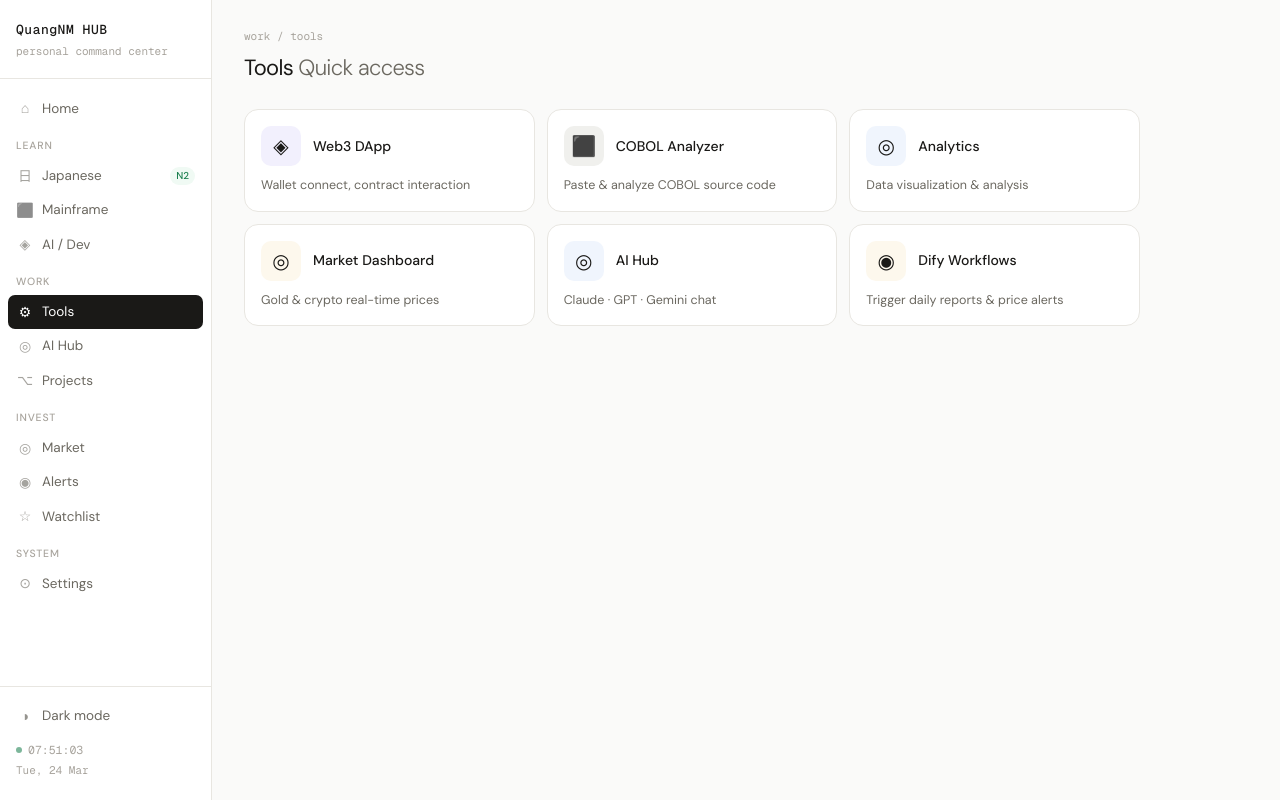
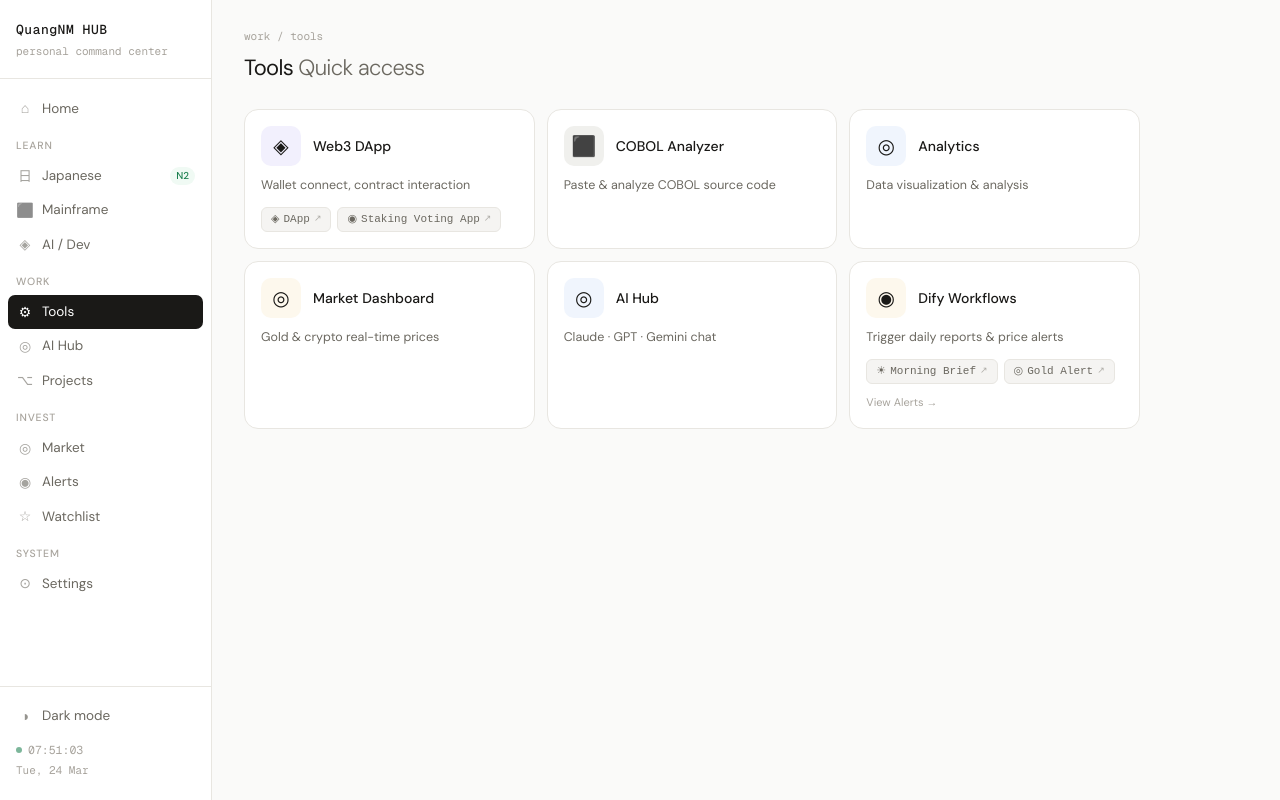
Before and after one commit to NMQuang/dashboard-hub, a Next.js app: page /work/tools in a window 1280 px wide. Built offline with nearby package versions, Linux system fonts and the light colour scheme.

Commit message:
modify work tools

```diff
--- a/app/work/tools/page.tsx
+++ b/app/work/tools/page.tsx
@@ -1,16 +1,44 @@
 // app/work/tools/page.tsx
 import type { Metadata } from 'next'
 import Link from 'next/link'
-import { Card, CardHeader, CardTitle } from '@/components/ui/Card'
+import { Card } from '@/components/ui/Card'
+import DifyLinkBadges from '@/components/widgets/DifyLinkBadges'
 export const metadata: Metadata = { title: 'Tools' }
 
-const TOOLS = [
-  { label: 'Web3 DApp',        desc: 'Wallet connect, contract interaction',    icon: '\u25C8', color: '#f2f0fd', href: '#' },
-  { label: 'COBOL Analyzer',   desc: 'Paste & analyze COBOL source code',       icon: '\u2B1B', color: '#f0f0ed', href: '/learn/mainframe' },
-  { label: 'Analytics',        desc: 'Data visualization & analysis',            icon: '\u25CE', color: '#f0f5fd', href: '#' },
-  { label: 'Market Dashboard', desc: 'Gold & crypto real-time prices',           icon: '\u25CE', color: '#fdf8ed', href: '/invest/market' },
-  { label: 'AI Hub',           desc: 'Claude · GPT · Gemini chat',               icon: '\u25CE', color: '#f0f5fd', href: '/work/ai-hub' },
-  { label: 'Dify Workflows',   desc: 'Trigger daily reports & price alerts',     icon: '\u25C9', color: '#fdf8ed', href: '/invest/alerts' },
+interface SubLink { label: string; icon: string; href: string }
+interface Tool {
+  label: string; desc: string; icon: string; color: string
+  href: string; external: boolean
+  subLinks?: SubLink[]
+}
+
+const TOOLS: Tool[] = [
+  {
+    label: 'Web3 DApp',
+    desc: 'Wallet connect, contract interaction',
+    icon: '◈', color: '#f2f0fd',
+    href: 'https://web3-project-xi-three.vercel.app/',
+    external: true,
+    subLinks: [
+      { label: 'DApp',                icon: '◈', href: 'https://web3-project-xi-three.vercel.app/' },
+      { label: 'Staking Voting App',  icon: '◉', href: '#' },
+    ],
+  },
+  { label: 'COBOL Analyzer',   desc: 'Paste & analyze COBOL source code',  icon: '⬛', color: '#f0f0ed', href: '/learn/mainframe',  external: false },
+  { label: 'Analytics',        desc: 'Data visualization & analysis',       icon: '◎', color: '#f0f5fd', href: '#',                 external: false },
+  { label: 'Market Dashboard', desc: 'Gold & crypto real-time prices',      icon: '◎', color: '#fdf8ed', href: '/invest/market',    external: false },
+  { label: 'AI Hub',           desc: 'Claude · GPT · Gemini chat',         icon: '◎', color: '#f0f5fd', href: '/work/ai-hub',      external: false },
+  {
+    label: 'Dify Workflows',
+    desc: 'Trigger daily reports & price alerts',
+    icon: '◉', color: '#fdf8ed',
+    href: '/invest/alerts',
+    external: false,
+    subLinks: [
+      { label: 'Morning Brief', icon: '☀', href: 'https://cloud.dify.ai/app/3d242c17-3120-4833-a343-e68576605210/workflow' },
+      { label: 'Gold Alert',    icon: '◎', href: 'https://cloud.dify.ai/app/71b4d553-a466-4690-90de-1a059b16cd50/workflow' },
+    ],
+  },
 ]
 
 export default function ToolsPage() {
@@ -22,10 +50,12 @@ export default function ToolsPage() {
           Tools <span style={{ fontWeight: 300, color: 'var(--ink2)' }}>Quick access</span>
         </h1>
       </div>
+
       <div style={{ display: 'grid', gridTemplateColumns: 'repeat(auto-fill, minmax(240px, 1fr))', gap: 12 }}>
-        {TOOLS.map(t => (
-          <Link key={t.label} href={t.href} style={{ textDecoration: 'none' }}>
-            <Card style={{ cursor: 'pointer', height: '100%' }}>
+        {TOOLS.map(t => {
+          const cardContent = (
+            <Card style={{ height: '100%', display: 'flex', flexDirection: 'column' }}>
+              {/* Header */}
               <div style={{ display: 'flex', alignItems: 'center', gap: 12, marginBottom: 10 }}>
                 <div style={{
                   width: 40, height: 40, borderRadius: 10, background: t.color,
@@ -33,12 +63,52 @@ export default function ToolsPage() {
                 }}>
                   {t.icon}
                 </div>
-                <div style={{ fontSize: 14, fontWeight: 500, color: 'var(--ink)' }}>{t.label}</div>
+                <div style={{ flex: 1 }}>
+                  <div style={{ fontSize: 14, fontWeight: 500, color: 'var(--ink)' }}>{t.label}</div>
+                  {t.external && !t.subLinks && (
+                    <div className="font-mono" style={{ fontSize: 9.5, color: 'var(--ink3)', marginTop: 1 }}>↗ external</div>
+                  )}
+                </div>
               </div>
-              <div style={{ fontSize: 12.5, color: 'var(--ink2)', lineHeight: 1.5 }}>{t.desc}</div>
+
+              {/* Description */}
+              <div style={{ fontSize: 12.5, color: 'var(--ink2)', lineHeight: 1.5, flex: 1 }}>{t.desc}</div>
+
+              {/* Sub-links */}
+              {t.subLinks && (
+                <>
+                  <DifyLinkBadges links={t.subLinks} />
+                  {/* Internal nav link for non-external cards */}
+                  {!t.external && (
+                    <Link
+                      href={t.href}
+                      style={{ display: 'inline-block', marginTop: 10, fontSize: 11, color: 'var(--ink3)', textDecoration: 'none' }}
+                    >
+                      View Alerts →
+                    </Link>
+                  )}
+                </>
+              )}
             </Card>
-          </Link>
-        ))}
+          )
+
+          // Cards with subLinks must NOT be wrapped in <Link>
+          // (nested <a> = invalid HTML → hydration error)
+          if (t.subLinks) {
+            return <div key={t.label}>{cardContent}</div>
+          }
+
+          return (
+            <Link
+              key={t.label}
+              href={t.href}
+              style={{ textDecoration: 'none' }}
+              {...(t.external ? { target: '_blank', rel: 'noopener noreferrer' } : {})}
+            >
+              {cardContent}
+            </Link>
+          )
+        })}
       </div>
     </div>
   )
--- /dev/null
+++ b/components/widgets/DifyLinkBadges.tsx
@@ -0,0 +1,43 @@
+'use client'
+
+interface DifyLink { label: string; icon: string; href: string }
+
+export default function DifyLinkBadges({ links }: { links: DifyLink[] }) {
+  return (
+    <div
+      style={{ display: 'flex', gap: 6, marginTop: 12, flexWrap: 'wrap' }}
+      onClick={e => e.stopPropagation()}
+    >
+      {links.map(dl => (
+        <a
+          key={dl.label}
+          href={dl.href}
+          target="_blank"
+          rel="noopener noreferrer"
+          onClick={e => e.stopPropagation()}
+          style={{
+            display: 'inline-flex', alignItems: 'center', gap: 4,
+            padding: '3px 9px', borderRadius: 6,
+            background: 'var(--surface2)', border: '1px solid var(--border)',
+            fontSize: 11, color: 'var(--ink2)', textDecoration: 'none',
+            fontFamily: 'monospace', transition: 'background 0.15s, color 0.15s',
+          }}
+          onMouseEnter={e => {
+            const el = e.currentTarget as HTMLAnchorElement
+            el.style.background = 'var(--border)'
+            el.style.color = 'var(--ink)'
+          }}
+          onMouseLeave={e => {
+            const el = e.currentTarget as HTMLAnchorElement
+            el.style.background = 'var(--surface2)'
+            el.style.color = 'var(--ink2)'
+          }}
+        >
+          <span>{dl.icon}</span>
+          <span>{dl.label}</span>
+          <span style={{ opacity: 0.5, fontSize: 9 }}>↗</span>
+        </a>
+      ))}
+    </div>
+  )
+}
```
